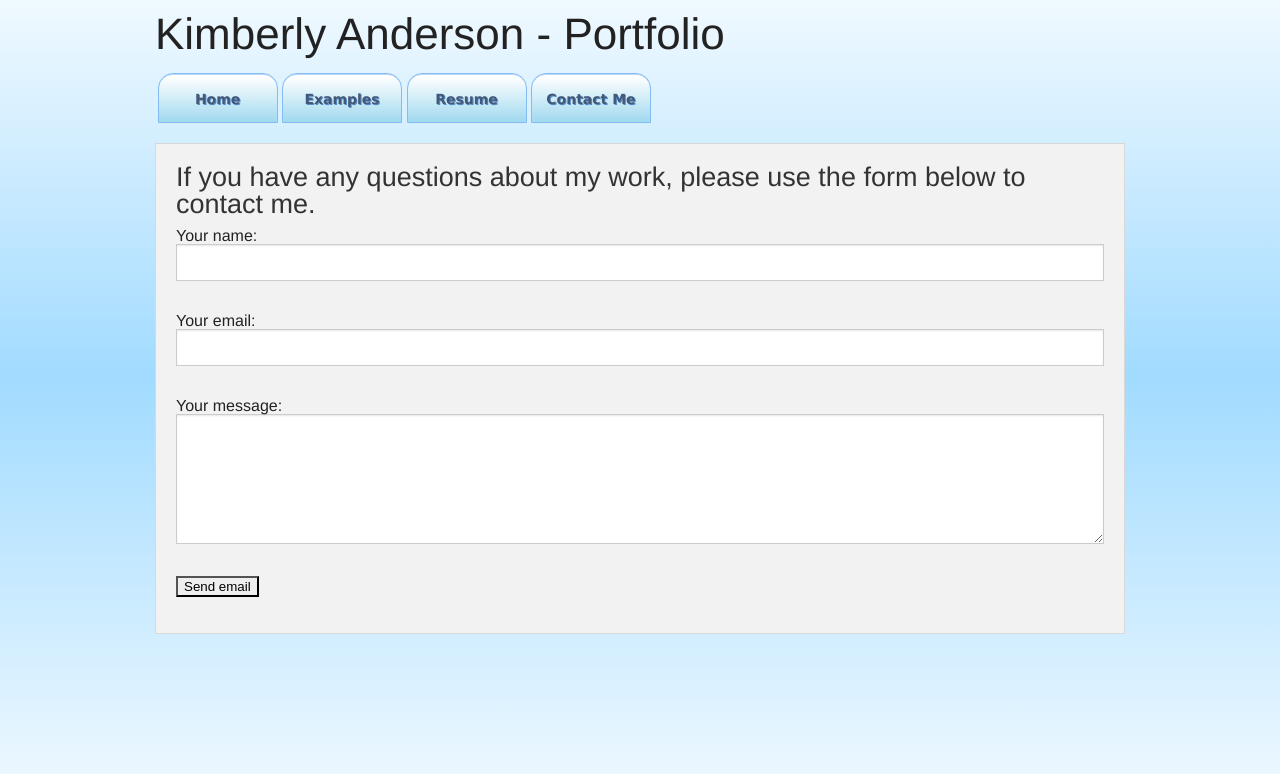
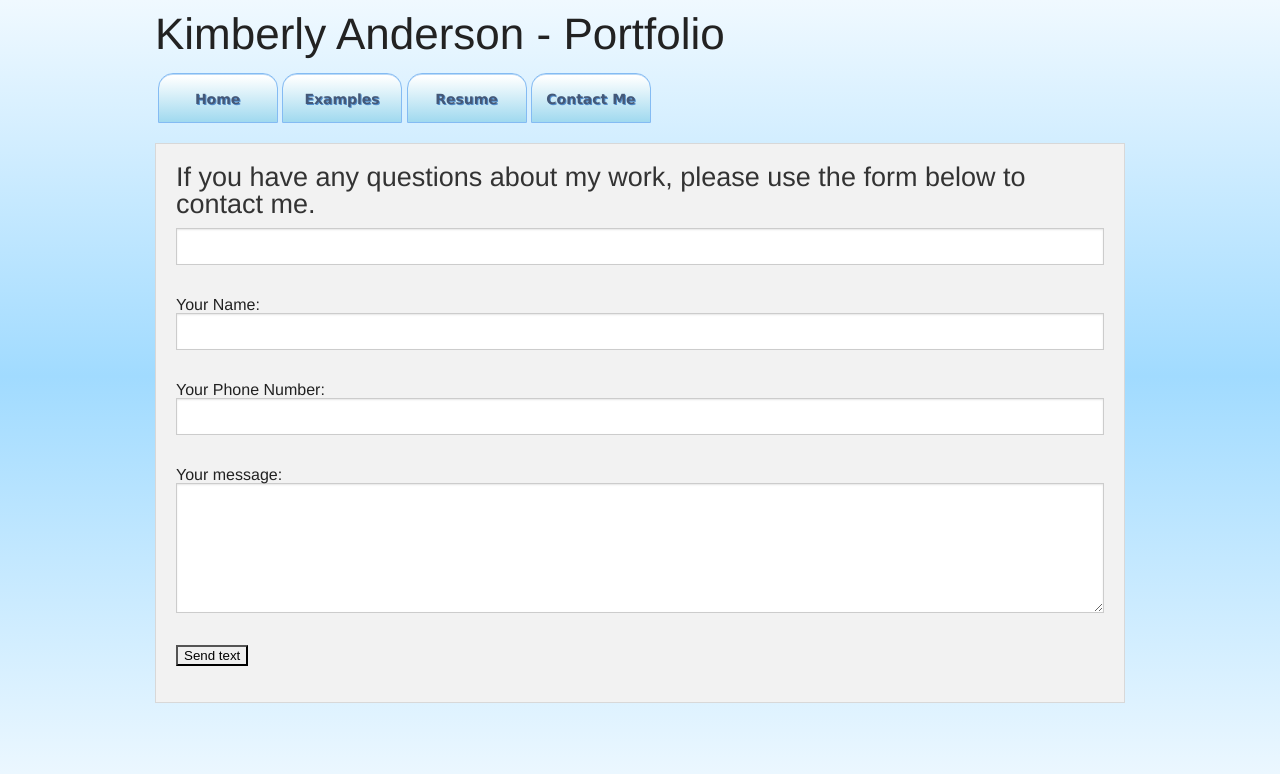
Before and after one commit to kimanderson05/mdd, a PHP site: page /contact.php in a window 1280 px wide. Shown: the top 774 px of the page. Run offline with PHP 8.4, Linux system fonts and the light colour scheme.

```diff
--- a/contact.php
+++ b/contact.php
@@ -26,12 +26,12 @@
     <div class="large-12 columns">
         <div class="panel">
             <h3>If you have any questions about my work, please use the form below to contact me.</h3>
-            <form action="" method="POST" enctype="multipart/form-data">
-                <input type="hidden" name="action" value="submit"/> Your name:<br />
-                <input name="name" type="text" value="" size="30"/> <br /> Your email:<br />
-                <input name="email" type="text" value="" size="30"/> <br /> Your message:<br />
+            <form action="" method="POST">
+                <input name="name" type="text" value="" size="30"/> <br /> Your Name:<br />
+                <input name="number" type="text" value="" size="30"/> <br /> Your Phone Number:<br />
+                <input name="message" type="text" value="" size="30"/> <br /> Your message:<br />
                 <textarea name="message" rows="7" cols="30"> </textarea> <br />
-                <input type="submit" value="Send email"/>
+                <input type="submit" value="Send text"/>
             </form>
 
             <!--<div class="row">
```
